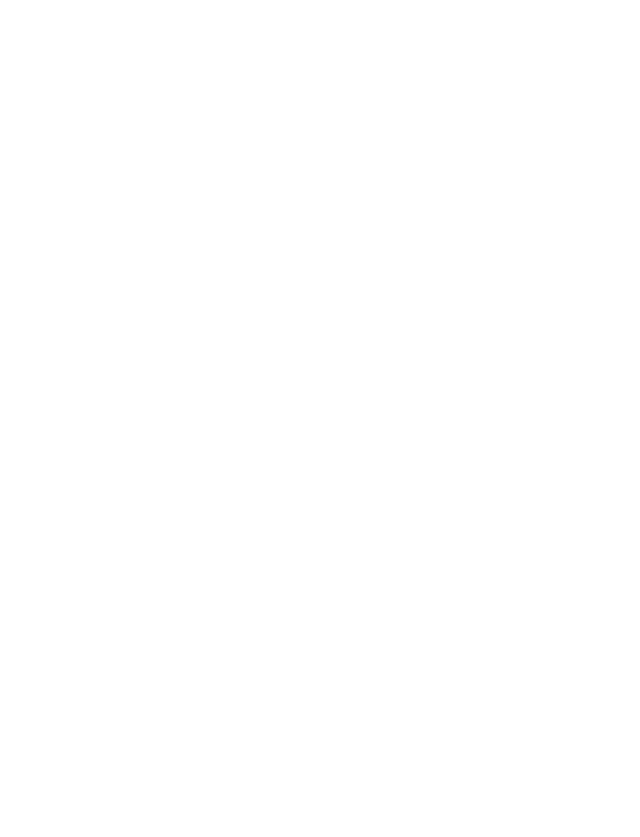
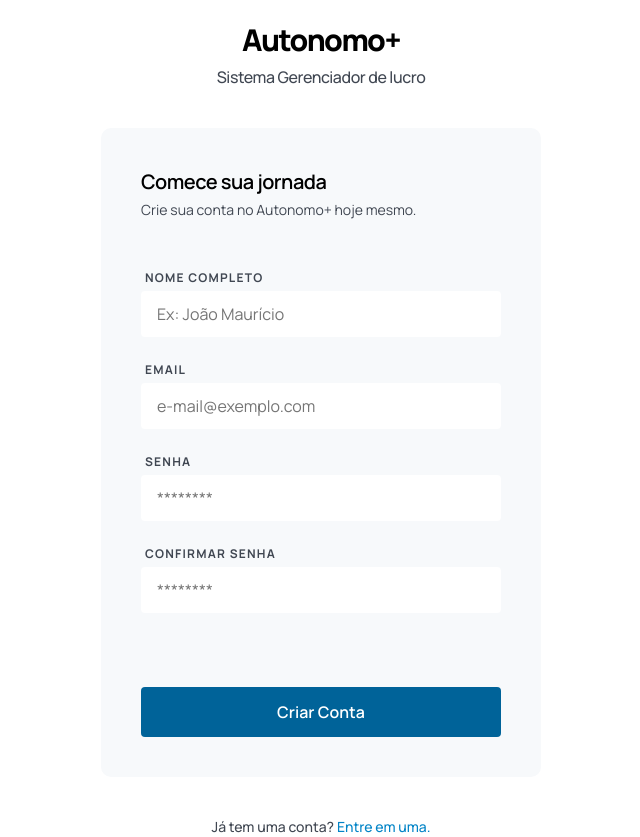
Before and after one commit to DevPH-Santos/autonomo-frontend, a React (Vite) app: page /cadastro in a window 1280 px wide. Before the commit this address had no page. Shown: the whole page, without its empty margins (319-959 px from the left). Before the commit the page ends 800 px from the top, so only its background shows below. Built offline with nearby package versions, Linux system fonts and the light colour scheme.

Commit message:
SPRINT 7 -> Mudança no layout e rota para fazer deploy dos sites de Autenticação

```diff
--- a/src/App.jsx
+++ b/src/App.jsx
@@ -1,4 +1,3 @@
-import Navbar from "./components/layout/Navbar/Navbar"
 import AppRoutes from "./routes/AppRoutes"
 
 function App() {
--- a/src/pages/Auth/Cadastro.jsx
+++ b/src/pages/Auth/Cadastro.jsx
@@ -1,4 +1,5 @@
 import "./Auth.css"
+import { Link } from "react-router-dom";
 import React from 'react'
 
 const Cadastro = () => {
@@ -65,7 +66,9 @@
 
                 </form>
 
-                <p className="linkAuthQuestion">Já tem uma conta? <a href="#">Entre em uma.</a></p>
+                <p className="linkAuthQuestion">
+                    Já tem uma conta? <Link to="/login">Entre em uma.</Link>
+                </p>
 
             </div>
 
--- a/src/pages/Auth/Login.jsx
+++ b/src/pages/Auth/Login.jsx
@@ -1,5 +1,6 @@
 import "./Auth.css"
 import React from 'react'
+import { Link } from "react-router-dom";
 
 const Login = () => {
 
@@ -57,7 +58,9 @@
 
                 </form>
 
-                <p className="linkAuthQuestion">Não tem conta? <a href="#">Crie uma.</a></p>
+                <p className="linkAuthQuestion">
+                    Não tem conta? <Link to={"/cadastro"}>Crie uma.</Link>
+                </p>
 
             </div>
 
--- a/src/routes/AppRoutes.jsx
+++ b/src/routes/AppRoutes.jsx
@@ -9,6 +9,8 @@
 import Produtos from "../pages/Produtos/Produtos"
 import Pagamentos from "../pages/Pagamentos/Pagamentos"
 import Despesas from "../pages/Despesas/Despesas"
+import Login from "../pages/Auth/Login";
+import Cadastro from "../pages/Auth/Cadastro";
 
 const AppRoutes = () => {
   return (
@@ -27,6 +29,9 @@
 
             </Route>
 
+          <Route path="/login" element={<Login/>} />
+          <Route path="/cadastro" element={<Cadastro/>} />
+
         </Routes>
 
     </BrowserRouter>
```
